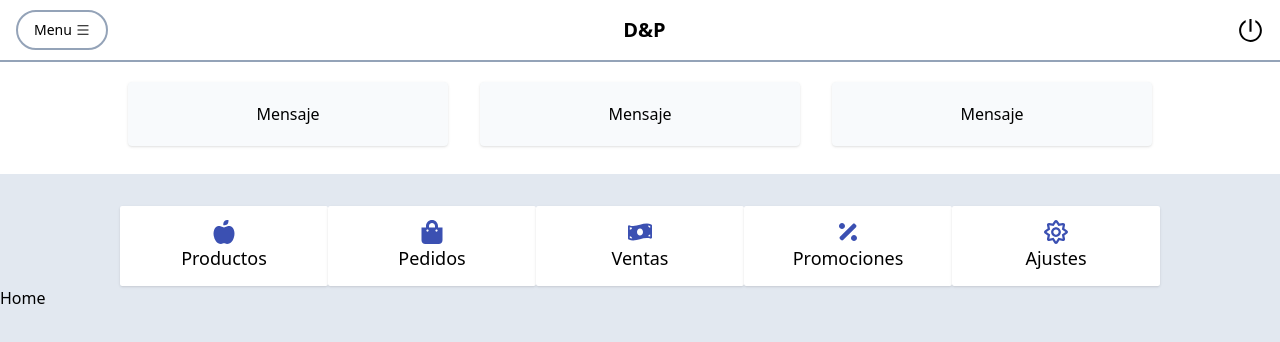
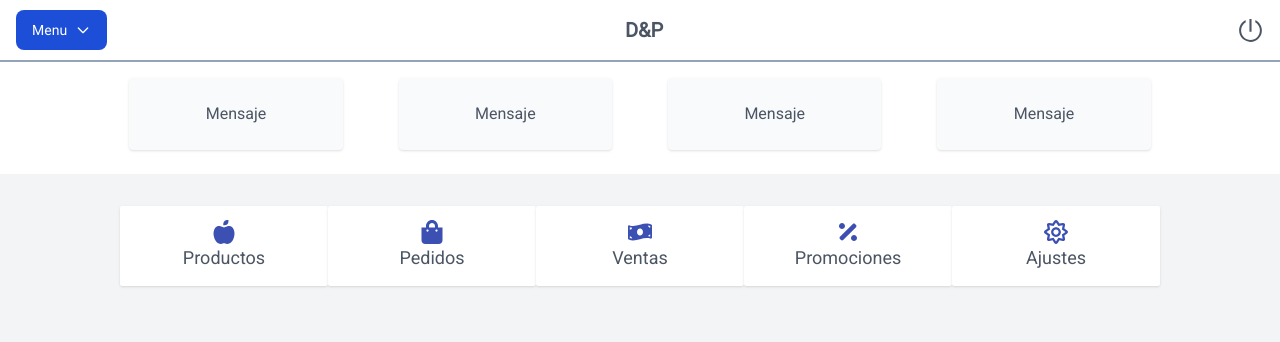
Before and after one commit to DiegoSantelices10/DyP_Aplicacion_Web, a Next.js app in the folder appweb/: page /admin/home in a window 1280 px wide. Shown: the top 342 px of the page. Built offline with nearby package versions, Linux system fonts and the light colour scheme.

Commit message:
Actualizando estilos

```diff
--- a/appweb/components/button.js
+++ b/appweb/components/button.js
@@ -8,9 +8,9 @@ function Button(props) {
   return (
     <div>
       <button
-        className={`w-full px-4 py-2 font text-white font-body
+        className={`w-full px-4 py-2 text-white
                                     rounded-sm  focus:outline-none
-                                    focus:shadow-outline text-sm uppercase
+                                    focus:shadow-outline text-sm
                                     ${props.className}`}
         type="button"
         onClick={() => router.push('./admin/home')}>
--- a/appweb/components/container.js
+++ b/appweb/components/container.js
@@ -1,11 +1,17 @@
 import Head from "next/head";
 
 const Container = (props) => (
-  <div className="relative bg-slate-200 h-screen container mx-auto ">
+  <div className="relative bg-gray-100 h-screen  mx-auto ">
     <Head>
       <title>D&amp;P</title>
+      <link href="https://fonts.googleapis.com/css2?family=Oswald:wght@500&family=Roboto:wght@400&display=swap" rel="stylesheet" />
     </Head>
-    <div>{props.children}</div>
+
+
+    <body >
+      <div className="font-roboto text-gray-600">{props.children}</div>
+
+    </body>
   </div>
 );
 
--- a/appweb/components/form.js
+++ b/appweb/components/form.js
@@ -3,9 +3,9 @@ import Button from './button'
 export default function Form(props) {
   return (
     <div>
-    <form>
+    <form className="font-roboto">
       <div className="mb-4">
-        <label className="block mb-2 text-sm font-bold text-gray-700" htmlFor="username">
+        <label className="block mb-2 text-sm  text-slate-400" htmlFor="username">
           Usuario Nuevo
         </label>
         <input
@@ -16,7 +16,7 @@ export default function Form(props) {
         />
       </div>
       <div className="mb-1">
-        <label className="block mb-2 text-sm font-bold text-gray-700" htmlFor="password">
+        <label className="block mb-2 text-sm  text-slate-400" htmlFor="password">
           Contraseña Nueva
         </label>
         <input
@@ -26,7 +26,7 @@ export default function Form(props) {
           placeholder="******************"
         />
       </div>
-      <Button msg="Sign In" className="bg-sky-700 hover:bg-sky-600" />
+      <Button msg="Iniciar sesion" className="bg-gradient-to-r from-cyan-500 to-indigo-500 hover:bg-cyan-600" />
 
     </form>
     </div>
--- a/appweb/components/menuacceso.js
+++ b/appweb/components/menuacceso.js
@@ -5,9 +5,9 @@ import { IconContext } from 'react-icons'
 
 export default function menuacceso() {
   return (
-    <div className="flex justify-center w-full  h-full mt-8">
+    <div className="flex justify-center w-full  h-full mt-8 text-gray-600">
       <Link href="../productos/productos">
-        <button className="bg-white rounded-sm text-black shadow border-solid border-gray-500 h-20 text-lg w-52 ">
+        <button className="bg-white rounded-sm  shadow border-solid border-gray-500 h-20 text-lg w-52 ">
           <IconContext.Provider value={{ color: '#3b50b2', size: '24px' }}>
             <div>
               <FaAppleAlt className="mx-auto" />
@@ -18,7 +18,7 @@ export default function menuacceso() {
       </Link>
 
       <Link href="../pedidos/pedidos">
-        <button className="bg-white rounded-sm text-black shadow border-solid border-gray-500 h-20 text-lg w-52">
+        <button className="bg-white rounded-sm  shadow border-solid border-gray-500 h-20 text-lg w-52">
           <IconContext.Provider value={{ color: '#3b50b2', size: '24px' }}>
             <div>
               <FaShoppingBag className="mx-auto " />
@@ -29,7 +29,7 @@ export default function menuacceso() {
       </Link>
 
       <Link href="../ventas/ventas">
-        <button className="bg-white rounded-sm text-black shadow border-solid border-gray-500 h-20 text-lg w-52">
+        <button className="bg-white rounded-sm  shadow border-solid border-gray-500 h-20 text-lg w-52">
           <IconContext.Provider value={{ color: '#3b50b2', size: '24px' }}>
             <div>
               <FaMoneyBillWave className="mx-auto" />
@@ -40,7 +40,7 @@ export default function menuacceso() {
       </Link>
 
       <Link href="../promociones/promociones">
-        <button className="bg-white rounded-sm text-black shadow border-solid border-gray-500 h-20 text-lg w-52">
+        <button className="bg-white rounded-sm  shadow border-solid border-gray-500 h-20 text-lg w-52">
           <IconContext.Provider value={{ color: '#3b50b2', size: '24px' }}>
             <div>
               <FaPercentage className="mx-auto" />
@@ -51,7 +51,7 @@ export default function menuacceso() {
       </Link>
 
       <Link href="../ajustes/ajustes">
-        <button className="bg-white rounded-sm text-black shadow border-solid border-gray-500 h-20 text-lg w-52">
+        <button className="bg-white rounded-sm  shadow border-solid border-gray-500 h-20 text-lg w-52">
           <IconContext.Provider value={{ color: '#3b50b2', size: '24px' }}>
             <div>
               <FaRegSun className="mx-auto" />
--- a/appweb/components/menudropdown.js
+++ b/appweb/components/menudropdown.js
@@ -1,18 +1,15 @@
 import React from 'react'
 import { AiOutlineMenu } from "react-icons/ai";
+import Dropdown from 'react-bootstrap/Button'
+
 
 export default function menudropdown() {
     return (
+
         <div className="max-w-lg mx-auto">
-            <button className="text-black bg-white hover:bg-slate-50 focus:ring-2 focus:ring-slate-400 gap-x-1 font-medium rounded-3xl border-2 border-slate-400 text-sm px-4 py-2 text-center inline-flex items-center" type="button" data-dropdown-toggle="dropdown">
-                Menu
-                <AiOutlineMenu/>
-            </button>
-            <div className="hidden bg-white text-base z-50 list-none divide-y divide-gray-100 rounded shadow my-4" id="dropdown">
-                <div className="px-4 py-3">
-                    <span className="block text-sm">Bonnie Green</span>
-                    <span className="block text-sm font-medium text-gray-900 truncate">name@flowbite.com</span>
-                </div>
+          <button className="text-white bg-blue-700 hover:bg-blue-800 focus:ring-4 focus:ring-blue-300 font-medium rounded-lg text-sm px-4 py-2.5 text-center inline-flex items-center" type="button" data-dropdown-toggle="dropdown">Menu<svg className="w-4 h-4 ml-2" fill="none" stroke="currentColor" viewBox="0 0 24 24" xmlns="http://www.w3.org/2000/svg"><path strokeLinecap="round" strokeLinejoin="round" strokeWidth={2} d="M19 9l-7 7-7-7" /></svg></button>
+          <div className="hidden bg-red text-base z-50  divide-y divide-gray-100 rounded shadow my-4" id="dropdown">
+
             <ul className="py-1" aria-labelledby="dropdown">
               <li>
                 <a href="#" className="text-sm hover:bg-gray-100 text-gray-700 block px-4 py-2">Dashboard</a>
@@ -28,8 +25,7 @@ export default function menudropdown() {
               </li>
             </ul>
           </div>
-<script src="https://unpkg.com/@themesberg/flowbite@latest/dist/flowbite.bundle.js"></script>
         </div>
+      )
 
-    )
     }
--- a/appweb/components/navbar.js
+++ b/appweb/components/navbar.js
@@ -1,4 +1,4 @@
-import { React, Dropdown, Toggle } from 'react'
+import { React} from 'react'
 import { IconContext } from "react-icons";
 import { AiOutlinePoweroff, AiOutlineMenu } from "react-icons/ai";
 import Menudropdown from './menudropdown'
@@ -9,8 +9,8 @@ export default function navbar() {
     <nav className="bg-white border-b-2 border-b-slate-400 px-2 sm:px-4 py-2.5 ">
       <div className="container flex flex-wrap justify-between items-center mx-auto">
         <div>
-          <Menudropdown />
-        </div>
+      <Menudropdown/>
+           </div>
 
         <Link href="../admin/home">
           <a className="flex items-center">
--- a/appweb/package.json
+++ b/appweb/package.json
@@ -10,8 +10,10 @@
   },
   "dependencies": {
     "@headlessui/react": "^1.5.0",
+    "bootstrap": "^5.1.3",
     "next": "12.1.0",
     "react": "17.0.2",
+    "react-bootstrap": "^2.2.1",
     "react-dom": "17.0.2",
     "react-icons": "^4.3.1"
   },
--- a/appweb/pages/_app.js
+++ b/appweb/pages/_app.js
@@ -1,5 +1,4 @@
 import '../styles/globals.css'
-
 function MyApp({ Component, pageProps }) {
   return <Component {...pageProps} />
 }
--- a/appweb/pages/admin/home.js
+++ b/appweb/pages/admin/home.js
@@ -8,15 +8,15 @@ export default function home() {
     <Container >
       <Navbar />
       <div className="bg-white h-28">
-        <div className="absolute container mx-auto flex justify-center text-center m-5 gap-x-8">
-          <div className="h-15 w-1/4 py-5 shadow rounded bg-slate-50">Mensaje</div>
-          <div className="h-15 w-1/4 py-5 shadow rounded bg-slate-50">Mensaje</div>
-          <div className="h-15 w-1/4 py-5 shadow rounded bg-slate-50">Mensaje</div>
+        <div className="relative container mx-auto flex justify-center text-center w-full gap-14 py-4">
+          <div className="w-1/6 py-6 shadow rounded bg-slate-50">Mensaje</div>
+          <div className="w-1/6 py-6 shadow rounded bg-slate-50">Mensaje</div>
+          <div className="w-1/6 py-6 shadow rounded bg-slate-50">Mensaje</div>
+          <div className="w-1/6 py-6 shadow rounded bg-slate-50">Mensaje</div>
         </div>
       </div>
 
       <Menuacceso/>
-<p>Home</p>
     </Container>
   )
 }
--- a/appweb/pages/index.js
+++ b/appweb/pages/index.js
@@ -1,24 +1,28 @@
 
 import Button from '../components/button'
 import Form from '../components/form'
+import Image from 'next/image'
 import Container from '../components/container'
-
-
 export default function Index() {
   return (
-    <div className="h-screen bg-gradient-to-r from-cyan-500 to-blue-500 font-sans">
+  <Container className="w-full">
+  <div className="h-screen bg-gradient-to-r from-cyan-500 to-indigo-500 ">
       <div className="h-full w-full flex items-center justify-center">
-        <div className="grid content-center rounded-md shadow-lg bg-white w-full h-full p-5 lg:w-1/4 lg:h-auto md:w-1/2 md:h-auto">
+        <div className="grid content-center rounded-md shadow-lg bg-white w-full h-full p-8 lg:w-96 lg:h-auto md:w-1/2 md:h-auto">
+        <div className="w-auto mx-auto py-2">
+        <Image src="/images/liebreblack.png" width={95} height={80}/>
+        </div>
           <Form />
           <hr className="bg-black my-5 mx-auto w-3/4"></hr>
           <div className="mb-4 text-center ">
-            <Button msg="Sign up with google" className=" bg-red-600 hover:bg-red-600" />
+            <Button msg="Iniciar sesion con Google" className="font-roboto border-2 border-slate-300 text-slate-400 hover:border-red-300 hover:text-red-400" />
           </div>
           <div className="text-center ">
-            <Button msg="Sign In with google" className="bg-sky-700 hover:bg-sky-600" />
+            <Button msg="Registrate con Google" className="font-roboto  bg-red-600 hover:bg-red-700" />
           </div>
         </div>
       </div>
     </div>
+    </Container>
   )
 }
--- a/appweb/tailwind.config.cjs
+++ b/appweb/tailwind.config.cjs
@@ -7,6 +7,8 @@ module.exports = {
   theme: {
     fontFamily: {
     'body':['Source Sans Pro', 'sans-serif'],
+    'roboto': ['Roboto', 'sans-serif'],
+    'oswald': ['Oswald']
     },
 
 
```
Also changed, not shown: appweb/public/images/liebreblack.png (renamed from appweb/assets/img/liebreblack.png), appweb/styles/globals.css (line endings or trailing spaces), 1 other file (tests, documents, lock files or other folders). Lines whose indentation alone changed are shown as unchanged.
